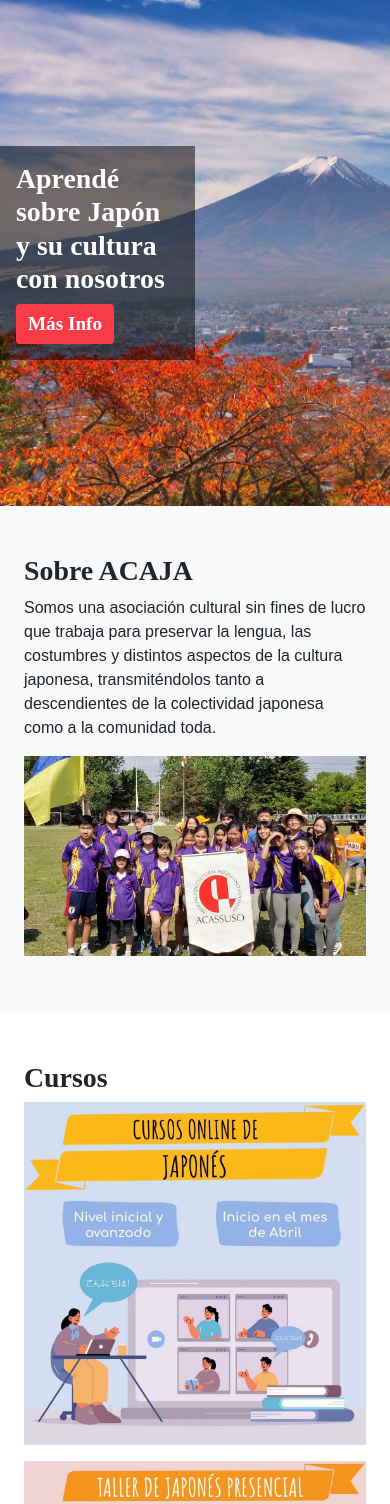
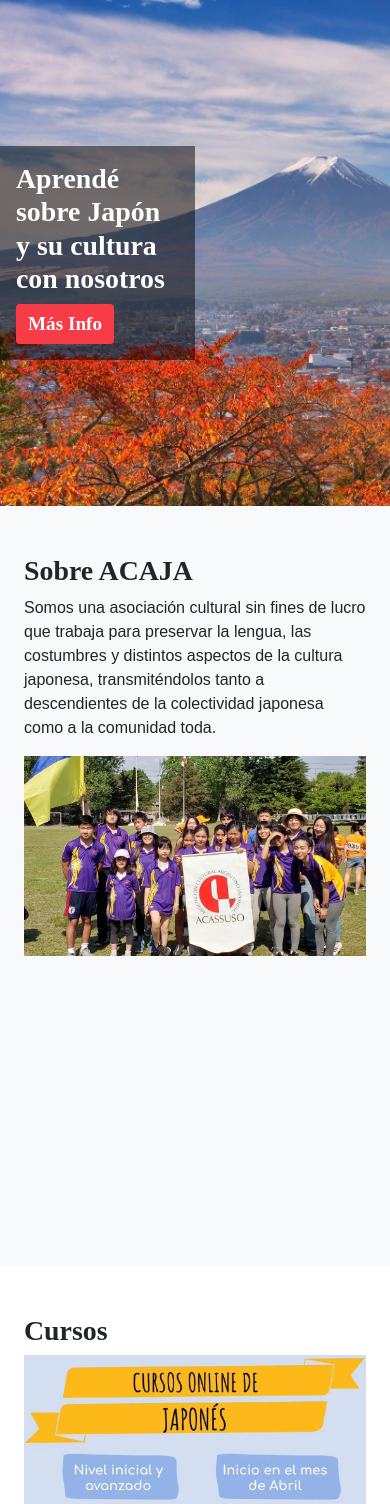
Before and after one commit to maiarakaki/ACAJA, a React (Vite) app: page / in a window 390 px wide. Shown: the top 1504 px of the page. Built offline with nearby package versions, Linux system fonts and the light colour scheme; a web font is replaced by a local one.

Commit message:
fixed about responsive

```diff
--- a/src/components/About/About.css
+++ b/src/components/About/About.css
@@ -1,5 +1,5 @@
 .about-banner{
-    height:60vh;
+    height:80vh;
 
 }
 
@@ -14,6 +14,7 @@
         height: 300px;
         background-position-y: 70%;
     }
+
 }
 
 @media Screen and (max-width:767px) {
@@ -21,4 +22,16 @@
         height: 200px;
         background-position-y: 73%;
     }
+
+    .about-banner{
+        height:90vh;
+
+    }
 }
+
+@media Screen and (max-width:340px) {
+    #about-img-container{
+        height: 100px;
+        background-position-y: 73%;
+    }
+}
--- a/src/components/About/About.jsx
+++ b/src/components/About/About.jsx
@@ -5,8 +5,8 @@ export default function About(){
     return (
         <>
             <div className="about-banner pt-5 container-fluid bg-light" id='about-us'>
-                <div className='container h-100'>
-                    <div className="row align-items-center h-75">
+                <div className='container'>
+                    <div className="row align-items-center">
                         <div className='col-12 col-md-6'>
                             <h1>Sobre ACAJA</h1>
                             <p>
```
